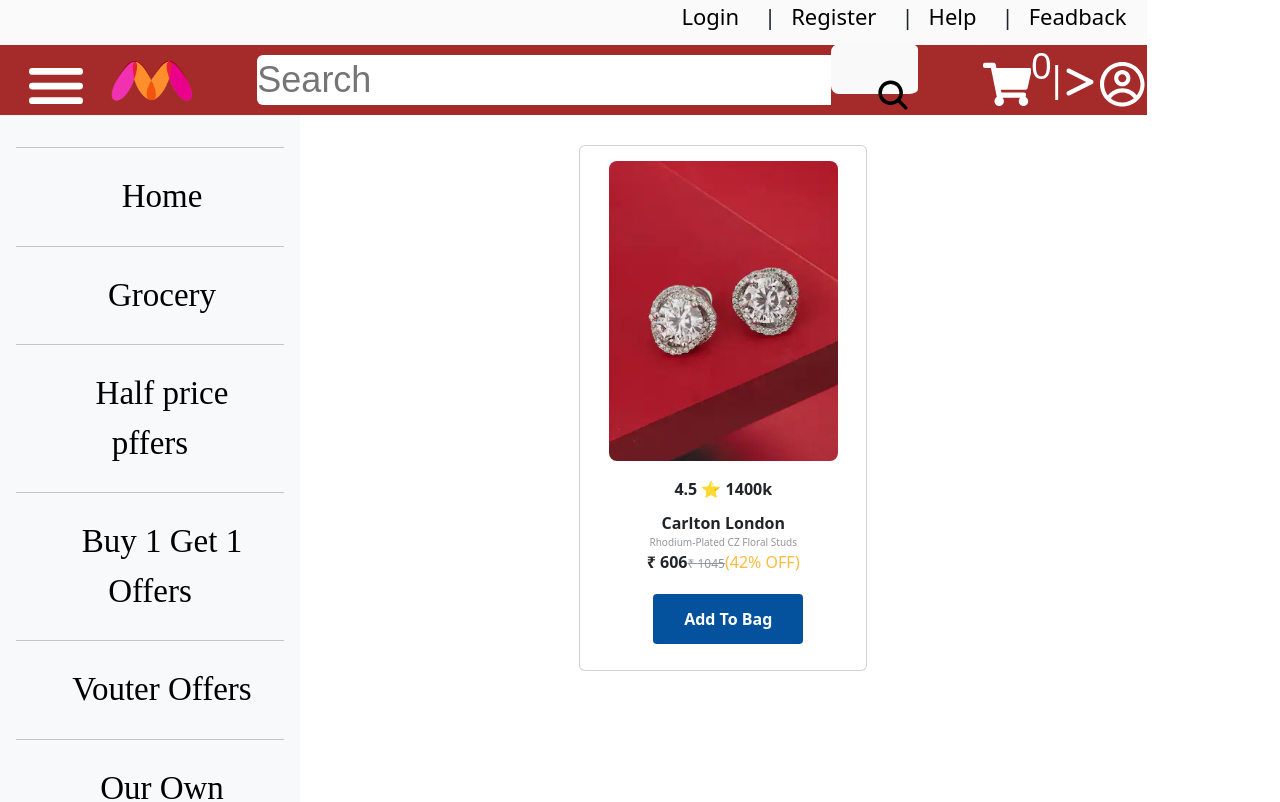
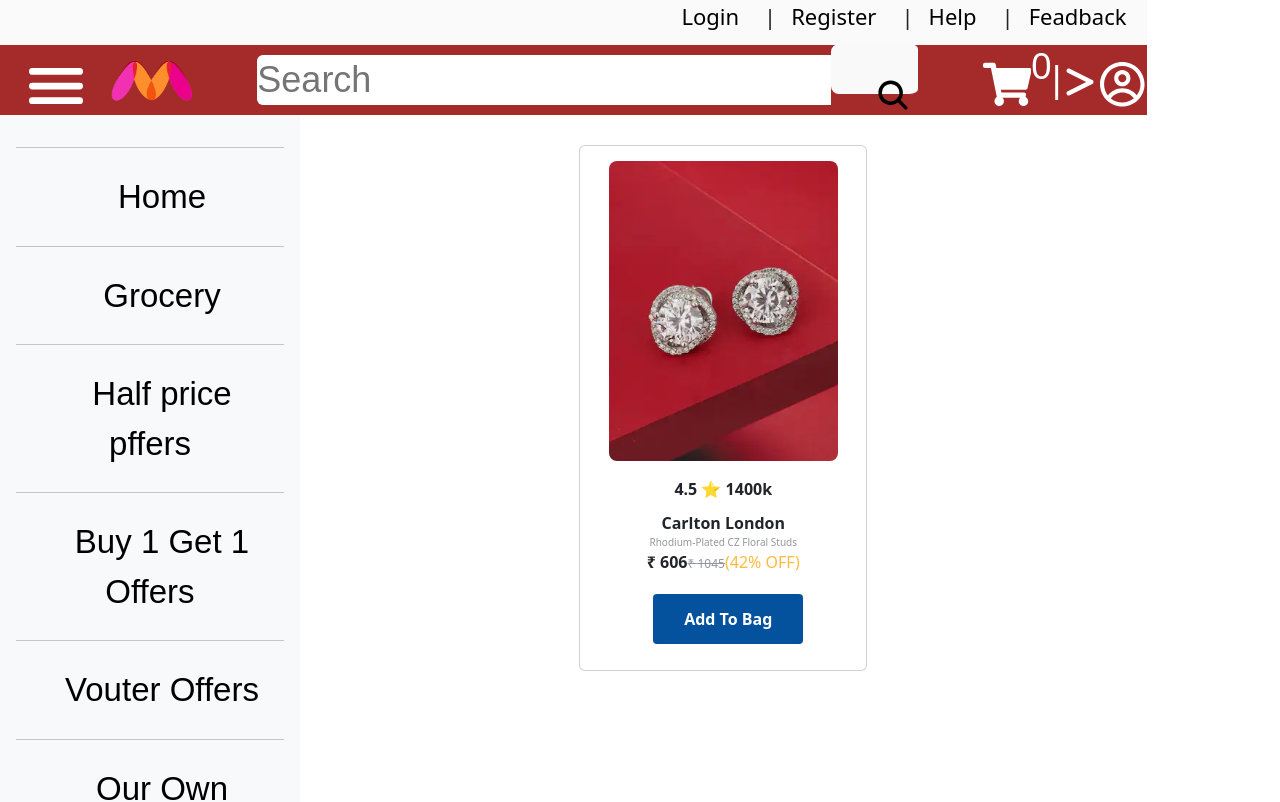
Before and after one commit to nowrinnova/Grocery-Shop, a React (Vite) app in the folder Grocery-SuperShop/: page / in a window 1280 px wide. Shown: the top 802 px of the page. Built offline with nearby package versions, Linux system fonts and the light colour scheme.

Commit message:
navigate the Home Bar

```diff
--- a/Grocery-SuperShop/src/routes/App.css
+++ b/Grocery-SuperShop/src/routes/App.css
@@ -8,7 +8,7 @@
 .sidebar-list {
   font-size: 33px;
   font-weight: 400;
-  font-family: cursive;
+  font-family: Arial, Helvetica, sans-serif;
   text-align: center;
 }
 .header-top {
--- a/Grocery-SuperShop/src/routes/App.jsx
+++ b/Grocery-SuperShop/src/routes/App.jsx
@@ -4,31 +4,18 @@ import Header from '../routes/Header';
 import Footer from '../routes/Footer';
 import HomeItems from '../routes/HomeItems';
 import SideBar from '../routes/SideBar';
+import { Outlet} from 'react-router-dom';
+function App() {
 
-function App() {
- const item=
-
-      {
-        id: "001",
-        image: "images/1.jpg",
-        company: "Carlton London",
-        item_name: "Rhodium-Plated CZ Floral Studs",
-        original_price: 1045,
-        current_price: 606,
-        discount_percentage: 42,
-        return_period: 14,
-        delivery_date: "10 Oct 2023",
-        rating: {
-          stars: 4.5,
-          count: 1400
-        }
-      }
   return (
     <>
       <Header></Header>
       <div className='app-container'>
         <SideBar/>
-        <div className='items-container'><HomeItems item={item}></HomeItems></div>
+        <div className='items-container'>
+          {/* <HomeItems ></HomeItems> */}
+          <Outlet />
+          </div>
       </div>
 
 
--- a/Grocery-SuperShop/src/routes/HomeItems.jsx
+++ b/Grocery-SuperShop/src/routes/HomeItems.jsx
@@ -1,6 +1,23 @@
 import React from "react";
 
-function HomeItems({ item }) {
+function HomeItems() {
+  const item=
+
+  {
+    id: "001",
+    image: "images/1.jpg",
+    company: "Carlton London",
+    item_name: "Rhodium-Plated CZ Floral Studs",
+    original_price: 1045,
+    current_price: 606,
+    discount_percentage: 42,
+    return_period: 14,
+    delivery_date: "10 Oct 2023",
+    rating: {
+      stars: 4.5,
+      count: 1400
+    }
+  }
   return (
     <div>
       <div class="card item-container" style={{width: "18rem"}}>
--- a/Grocery-SuperShop/src/routes/SideBar.jsx
+++ b/Grocery-SuperShop/src/routes/SideBar.jsx
@@ -1,5 +1,5 @@
 import React from "react";
-
+import { Link} from 'react-router-dom';
 function SideBar() {
   return (
     <>
@@ -10,8 +10,8 @@ function SideBar() {
         <hr />
         <ul className="nav nav-pills flex-column mb-auto">
           <li className="nav-item sidebar-list">
-            <a
-              href="#"
+            <Link
+              to="/"
               className="nav-link link-body-emphasis "
               aria-current="page"
             >
@@ -19,7 +19,7 @@ function SideBar() {
                 <use xlinkHref="#home"></use>
               </svg>
               Home
-            </a>
+            </Link>
           </li>
           <hr />
           <li className="nav-item sidebar-list">
```
Also changed, not shown: Grocery-SuperShop/src/main.jsx (+7 -2 lines).
